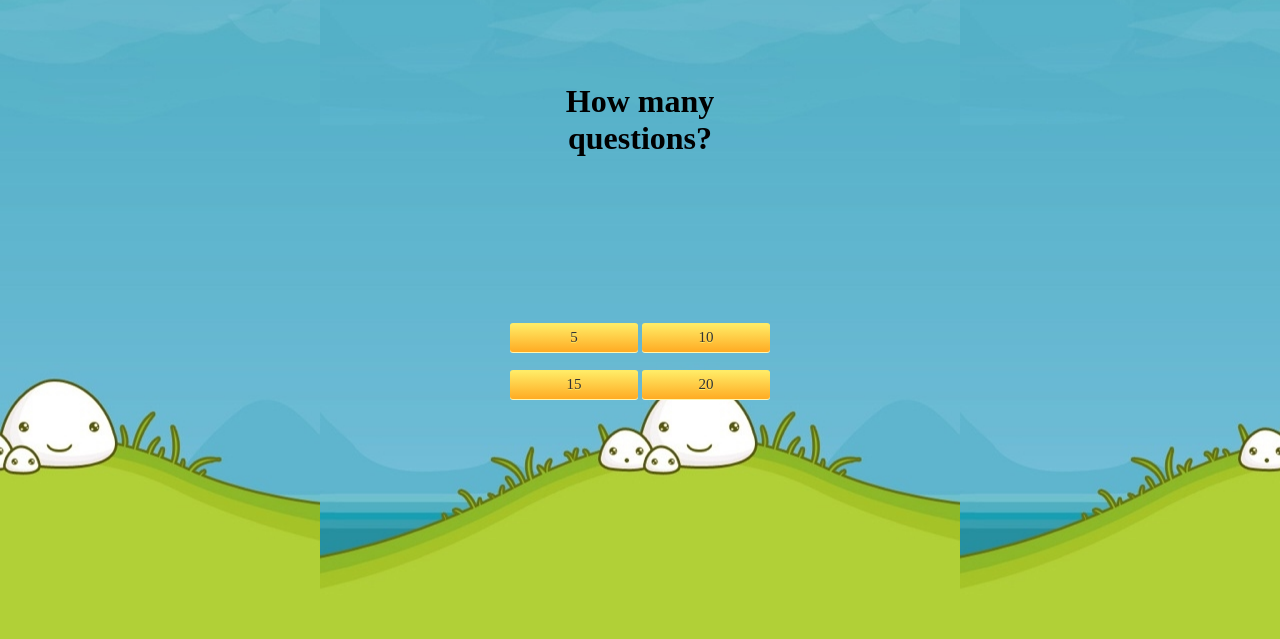
After one commit to jorgerivero3/project_2, a Flask app: page /select in a window 1280 px wide. The commit adds this page. Shown: the top 639 px of the page. Run offline with Flask 2, Linux system fonts and the light colour scheme; some web fonts are replaced.

Commit message:
woo getting somewhere lmao fixed select

```diff
--- a/Application/routes.py
+++ b/Application/routes.py
@@ -132,3 +132,7 @@ def game(number, correct):
 		render_template('game.html', title="Trivia Game")
 		count += 1
 		'''
+
+@application.route("/select")
+def select():
+	return render_template('select.html')
--- a/Application/templates/game.html
+++ b/Application/templates/game.html
@@ -16,7 +16,6 @@
 	</span>
 	{% endfor %}
 </div>
-
 
 <script type="text/javascript">
 	<!--
@@ -59,7 +58,7 @@
 	}
 	function pass(){
 		window.alert("Pass device to Player 2")
-			window.location = window.location.href + '/' + ind.toString();
+		window.location = window.location.href + '/' + ind.toString();
 	}
 
 	// -->
--- a/Application/templates/home.html
+++ b/Application/templates/home.html
@@ -6,9 +6,10 @@
     <h1>Trivia<br> Game</h1>
 
     <div style="text-align:center;">
-        <br><br><br><br><br><br><br><br>
+        <br><br><br><br>
         <a href="/login" class="myButton">Login</a><br><br>
-        <a href="/register" class="myButton">Register</a>
+        <a href="/register" class="myButton">Register</a><br><br>
+        <a href="/select">Continue as guest</a>
     </div>
 </body>
 
--- /dev/null
+++ b/Application/templates/select.html
@@ -0,0 +1,17 @@
+{% extends "layout.html" %}
+{% block content %}
+
+<body>
+    <br><br><br>
+    <h1>How many<br> questions?</h1>
+
+    <div style="text-align:center;">
+        <br><br><br><br><br><br><br><br>
+        <a href="/game/5" class="myButton">5</a>
+        <a href="/game/10" class="myButton">10</a><br><br>
+        <a href="/game/15" class="myButton">15</a>
+        <a href="/game/20" class="myButton">20</a>
+    </div>
+</body>
+
+{% endblock %}
```
